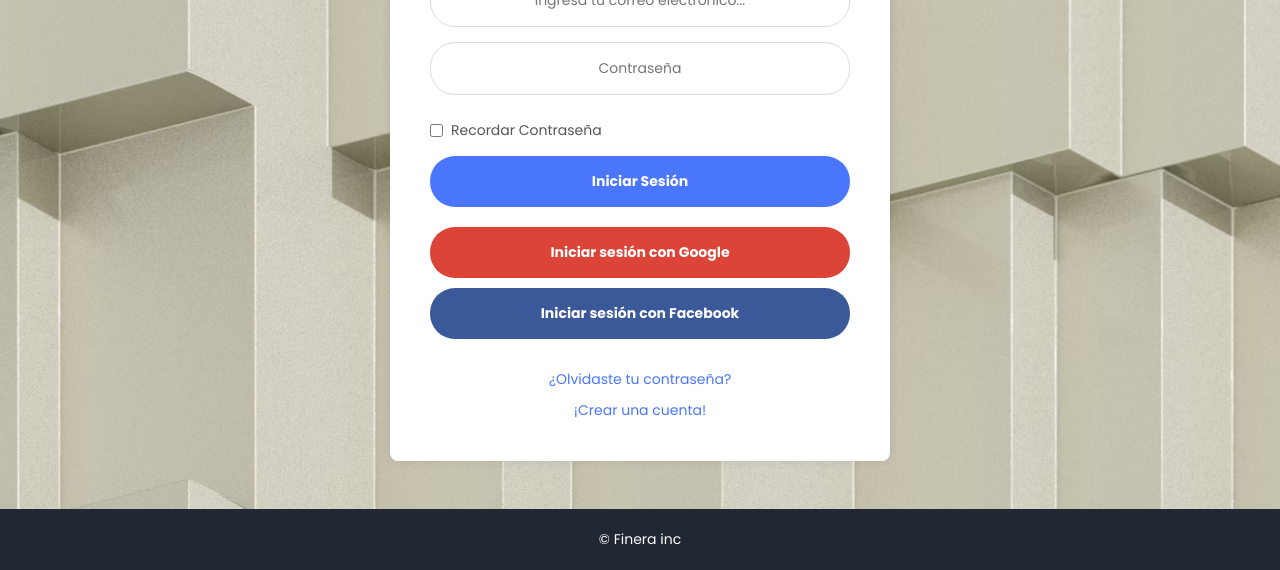
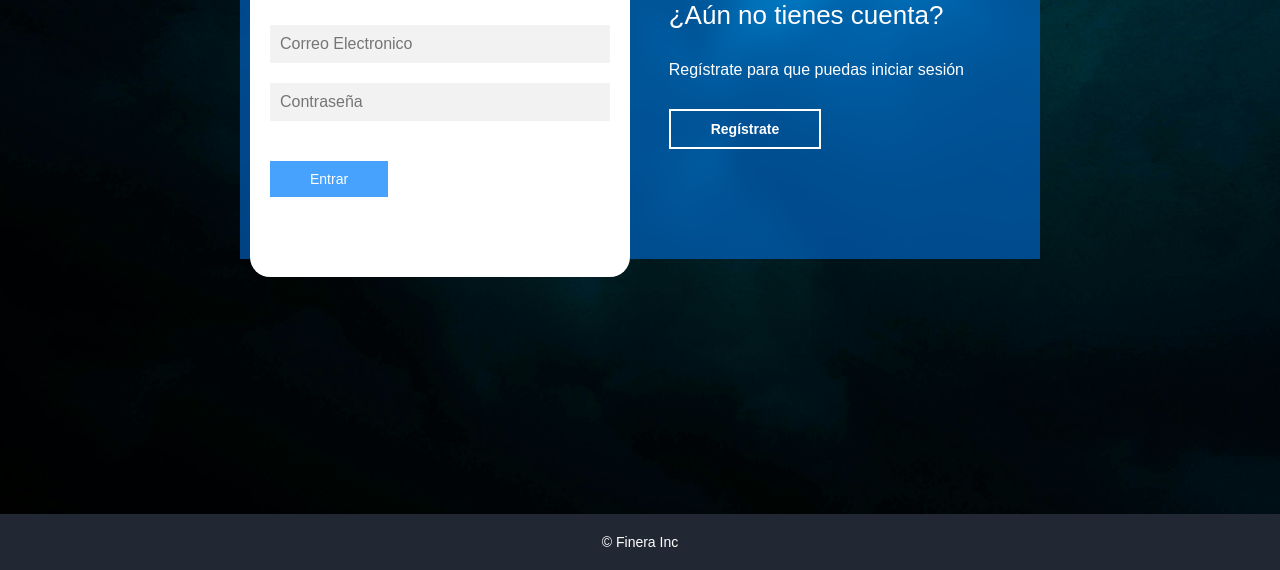
Before and after one commit to GAELALVVV/INTEGRADORA-1, a website: page log in.html in a window 1280 px wide. Shown: the part 230-800 px from the top of the page. Drawn offline with Linux system fonts and the light colour scheme.

Commit message:
Tercer commit

```diff
--- a/css/main.css
+++ b/css/main.css
@@ -1,10 +1,10 @@
 @import url("https://fonts.googleapis.com/css2?family=Poppins:wght@200;300;400;500;600;700;800;900&display=swap");
-* {
+*{
   margin: 0;
   padding: 0;
   box-sizing: border-box;
-  font-family: "Poppins", sans-serif;
   text-decoration: none;
+  font-family:  sans-serif;
 }
 
 /* Backgrounds */
@@ -109,7 +109,7 @@ nav a:hover{
   opacity: 1;
 }
 
-label{
+.header-label{
   font-size: 35px;
   cursor: pointer;
   color: #111;
@@ -211,118 +211,167 @@ footer{
   margin: 20px 30px;
 }
 
-.login-page {
-  background-image: url(../img/login.png);
+/* FORMULARIO LOGIN */
+
+
+.login{
+  background-image: url(../img/bg4.jpg);
   background-size: cover;
+  background-repeat: no-repeat;
   background-position: center;
-  background-repeat: no-repeat;
+  background-attachment: fixed;
+}
+
+.main_login{
+  width: 100%;
+  padding: 20px;
+  margin: auto;
+  margin-top: 100px;
+}
+
+.contenedor__todo{
+  width: 100%;
+  max-width: 800px;
+  margin: auto;
+  position: relative;
+}
+
+.caja__trasera{
+  width: 100%;
+  padding: 10px 20px;
   display: flex;
   justify-content: center;
-  align-items: center;
-  height: 100vh;
-  margin: 0;
+  backdrop-filter: blur(10px);
+  background-color: rgba(0, 128, 255, 0.5);
 }
 
-/* Centrado del formulario */
-.formulario {
-  display: flex;
-  justify-content: center;
-  align-items: center;
-  min-height: 100vh;
-  z-index: 1;
+.caja__trasera div{
+  margin: 100px 40px;
+  color: white;
+  transition: all 500ms;
 }
 
-.contenedor-login {
-  background-color: #fff;
-  padding: 40px;
-  border-radius: 8px;
-  box-shadow: 0 0 10px rgba(0, 0, 0, 0.1);
-  text-align: center;
-  width: 100%;
-  max-width: 500px;
+.caja__trasera div p,
+.caja__trasera div button
+{
+  margin-top: 30px;
 }
 
-.contenedor-login h2 {
-  font-size: 24px;
-  color: #333;
-  margin-bottom: 20px;
+.caja__trasera div h3{
+  font-weight: 400;
+  font-size: 26px;
 }
 
-.contenedor-login input[type="email"],
-.contenedor-login input[type="password"] {
+.caja__trasera button{
+  padding: 10px 40px;
+  border: 2px solid #fff;
+  background: transparent;
+  font-size: 14px;
+  font-weight: 600;
+  cursor: pointer;
+  color: white;
+  outline: none;
+  transition: all 300ms;
+}
+
+.caja__trasera button:hover{
+  background: #fff;
+  color: #46A2FD;
+
+}
+
+/* Formularios */
+.contenedor__login-register{
+  display: flex;
+  align-items: center;
   width: 100%;
-  padding: 15px;
-  margin-bottom: 15px;
-  border: 1px solid #ddd;
-  border-radius: 25px;
-  font-size: 14px;
+  max-width: 380px;
+  position: relative;
+  top: -185px;
+  left: 10px;
+
+  transition: left 500ms cubic-bezier(0.175, 0.885, 0.320, 1.275);
+}
+
+
+.contenedor__login-register form{
+  width: 100%;
+  padding: 80px 20px;
+  background: #fff;
+  position: absolute;
+  border-radius: 20px;
+}
+.contenedor__login-register form h2{
+  font-size: 30px;
   text-align: center;
+  margin-bottom: 20px;
+  color: #46A2FD;
+}
+
+.contenedor__login-register form input{
+  width: 100%;
+  margin-top: 20px;
+  padding: 10px;
+  border: none;
+  background: #F2F2F2;
+  font-size: 16px;
   outline: none;
 }
 
-.boton-login {
-  width: 100%;
-  padding: 15px;
-  background-color: #4a76fd;
-  color: #fff;
+.contenedor__login-register form button{
+  padding: 10px 40px;
+  margin-top: 40px;
   border: none;
-  border-radius: 25px;
   font-size: 14px;
-  font-weight: bold;
+  background: #46A2FD;
+  color: white;
   cursor: pointer;
-  margin-top: 15px;
+  outline: none;
+
 }
 
-.boton-login:hover {
-  background-color: #3b5ec8;
+.formulario__login{
+  opacity: 1;
+  display: block;
 }
 
-.botones-sociales {
-  margin-top: 20px;
+.formulario__register{
+  display: none;
 }
 
-.botones-sociales button {
-  width: 100%;
-  padding: 15px;
-  border: none;
-  border-radius: 25px;
-  font-size: 14px;
-  font-weight: bold;
-  cursor: pointer;
-  margin-bottom: 10px;
+/* Respomsive Design */
+@media screen and (max-width: 850px){
+
+  main{
+      margin-top: 50px;
   }
 
-.login-google { background-color: #db4437; color: #fff; }
-.login-facebook { background-color: #3b5998; color: #fff; }
-
-.recordarme {
-  display: flex;
-  align-items: center;
-  margin-top: 10px;
-  font-size: 14px;
-  color: #555;
+  .caja__trasera{
+      max-width: 350px;
+      height: 300px;
+      flex-direction: column;
+      margin: auto;
   }
 
-.recordarme input { margin-right: 8px; }
-
-.enlaces {
-  margin-top: 20px;
-  font-size: 14px;
+  .caja__trasera div{
+      margin: 0px;
+      position: absolute;
   }
 
-.enlaces a {
-  color: #4a76fd;
-  text-decoration: none;
-  display: block;
-  margin-top: 10px;
+  /* Formulario */
+  .contenedor__login-register{
+      top: -10px;
+      left: -5px;
+      margin: auto;
   }
 
-.enlaces a:hover {
-  text-decoration: underline;
+  .contenedor__login-register form{
+      position: relative;
+  }
 }
 
-/* Footer específico para la página de login */
-.login-page .footer1 {
+.footer_login{
+
   background-color: rgb(33, 39, 51);
   color: #fff;
   text-align: center;
@@ -332,4 +381,5 @@ footer{
   bottom: 0;
   left: 0;
   width: 100%;
+
 }
--- a/js/main.js
+++ b/js/main.js
@@ -1,3 +1,4 @@
+// Variable para almacenar el gráfico y evitar múltiples instancias
 // Variable para almacenar el gráfico y evitar múltiples instancias
 let presupuestoChart;
 
@@ -7,28 +8,23 @@ function calcularPresupuesto() {
     const ingresos = parseFloat(ingresosInput.value);
 
     if (!isNaN(ingresos) && ingresos > 0) {
-        // Calcular distribuciones de acuerdo a la regla 50/30/20
         const necesidades = ingresos * 0.5;
         const deseos = ingresos * 0.3;
         const ahorro = ingresos * 0.2;
 
-        // Mostrar resultados en el contenedor de resultado
         document.getElementById("resultado").innerHTML = `
             <p>Necesidades: $${necesidades.toFixed(2)}</p>
             <p>Deseos: $${deseos.toFixed(2)}</p>
             <p>Ahorro: $${ahorro.toFixed(2)}</p>
         `;
 
-        // Preparar los datos para el gráfico
         const data = [necesidades, deseos, ahorro];
         const labels = ["Necesidades", "Deseos", "Ahorro"];
 
-        // Destruir el gráfico anterior si existe, para evitar errores al crear un nuevo gráfico
         if (presupuestoChart) {
             presupuestoChart.destroy();
         }
 
-        // Crear el gráfico circular
         const ctx = document.getElementById("graficoPresupuesto").getContext("2d");
         presupuestoChart = new Chart(ctx, {
             type: 'pie',
@@ -36,8 +32,8 @@ function calcularPresupuesto() {
                 labels: labels,
                 datasets: [{
                     data: data,
-                    backgroundColor: ['#FF6384', '#36A2EB', '#FFCE56'], // Colores para cada sección
-                    borderColor: '#ffffff', // Borde blanco entre las secciones
+                    backgroundColor: ['#FF6384', '#36A2EB', '#FFCE56'],
+                    borderColor: '#ffffff',
                     borderWidth: 2
                 }]
             },
@@ -47,17 +43,13 @@ function calcularPresupuesto() {
                     legend: {
                         position: 'top',
                         labels: {
-                            font: {
-                                size: 16 // Tamaño de fuente para la leyenda
-                            }
+                            font: { size: 16 }
                         }
                     },
                     title: {
                         display: true,
                         text: 'Distribución del Presupuesto (50/30/20)',
-                        font: {
-                            size: 18
-                        }
+                        font: { size: 18 }
                     },
                     tooltip: {
                         callbacks: {
@@ -76,35 +68,65 @@ function calcularPresupuesto() {
         ingresosInput.focus();
     }
 }
-document.getElementById("loginForm").addEventListener("submit", function(event) {
-    event.preventDefault(); // Evitar el envío del formulario
 
-    const username = document.getElementById("username").value;
-    const password = document.getElementById("password").value;
+document.getElementById("btn__registrarse").addEventListener("click", register)
+document.getElementById("btn__iniciar-sesion").addEventListener("click", iniciarSesion)
+window.addEventListener("resize", anchoPagina)
 
-    // Credenciales de ejemplo (en una aplicación real, estas deben verificarse en un servidor)
-    const validUsername = "usuario";
-    const validPassword = "contraseña123";
+// Declaracion variables
+var contenedor_login_register = document.querySelector(".contenedor__login-register");
+var formulario_login = document.querySelector(".formulario__login");
+var formulario_register = document.querySelector(".formulario__register");
+var caja_trasera_login = document.querySelector(".caja__trasera-login");
+var caja_trasera_register = document.querySelector(".caja__trasera-register");
 
-    if (username === validUsername && password === validPassword) {
-        alert("Login exitoso");
-        document.getElementById("message").textContent = ""; // Limpiar mensaje de error
-        // Redirigir o realizar alguna acción adicional aquí
-    } else {
-        document.getElementById("message").textContent = "Usuario o contraseña incorrectos";
+function anchoPagina(){
+    if(window.innerWidth >850){
+        caja_trasera_login.style.display = "block";
+        caja_trasera_register.style.display = "block";
+    }else{
+        caja_trasera_register.style.display = "block";
+        caja_trasera_register.style.opacity = "1";
+        caja_trasera_login.style.display = "none";
+        formulario_login.style.display = "block";
+        formulario_register.style.display = "none";
+        contenedor_login_register.style.left = "0px";
     }
-});
+}
 
-// Seleccionar elementos
-const header = document.getElementById("header");
-const footer = document.getElementById("footer");
-const loginButton = document.querySelector("header a[href='#']"); // Selector del botón "Log In"
+function iniciarSesion(){
+    if(window.innerWidth > 850){
+        formulario_register.style.display = "none";
+        contenedor_login_register.style.left = "10px";
+        formulario_login.style.display = "block";
+        caja_trasera_register.style.opacity = "1";
+        caja_trasera_login.style.opacity = "0";
+    } else{
+        formulario_register.style.display = "none";
+        contenedor_login_register.style.left = "0px";
+        formulario_login.style.display = "block";
+        caja_trasera_register.style.display = "block";
+        caja_trasera_login.style.display = "none";
+    }
 
-// Agregar evento para ocultar el header y ajustar el footer al hacer clic en "Log In"
-loginButton.addEventListener("click", function(event) {
-    event.preventDefault(); // Evita la recarga de la página
-    header.style.display = "none"; // Oculta el header
-    footer.style.position = "fixed"; // Fija el footer al final del viewport
-    footer.style.bottom = "0";
-    footer.style.width = "100%";
-});
+
+}
+
+function register(){
+    if(window.innerWidth > 850){
+        formulario_register.style.display = "block";
+        contenedor_login_register.style.left = "410px";
+        formulario_login.style.display = "none";
+        caja_trasera_register.style.opacity = "0";
+        caja_trasera_login.style.opacity = "1";
+    } else{
+        formulario_register.style.display = "block";
+        contenedor_login_register.style.left = "0px";
+        formulario_login.style.display = "none";
+        caja_trasera_register.style.display = "none";
+        caja_trasera_login.style.display = "block";
+        caja_trasera_login.style.opacity = "1";
+    }
+
+
+}
--- a/log in.html
+++ b/log in.html
@@ -7,44 +7,66 @@
     <link rel="stylesheet" href="./css/main.css">
     <link rel="shortcut icon" href="./img/favicon.png">
 </head>
-<body class="login-page">
-    <!-- Barra de navegación -->
-    <header id="header">
-        <!-- Contenido del header si es necesario -->
-    </header>
+<body class = "login">
 
-    <main class="formulario">
-        <!-- Contenedor del formulario de inicio de sesión -->
-        <div class="contenedor-login">
-            <h2>¡Bienvenido!</h2>
-            <form id="formularioLogin">
-                <input type="email" id="correo" name="correo" placeholder="Ingresa tu correo electrónico..." required>
-                <input type="password" id="contrasena" name="contrasena" placeholder="Contraseña" required>
+    <main class = "main_login">
 
-                <div class="recordarme">
-                    <input type="checkbox" id="recordar" name="recordar">
-                    <label1 for="recordar">Recordar Contraseña</label1>
+        <div class= "contenedor__todo">
+
+            <div class="caja__trasera">
+
+                <div class = "caja__trasera-login">
+                    <h3>¿Ya tienes una cuenta?</h3>
+                    <p>Inicia sesión para entrar en la página</p>
+                    <button id="btn__iniciar-sesion">Iniciar Sesión</button>
                 </div>
 
-                <button type="submit" class="boton-login">Iniciar Sesión</button>
-
-                <div class="botones-sociales">
-                    <button type="button" class="login-google">Iniciar sesión con Google</button>
-                    <button type="button" class="login-facebook">Iniciar sesión con Facebook</button>
+                <div class = "caja__trasera-register">
+                    <h3>¿Aún no tienes cuenta?</h3>
+                    <p>Regístrate para que puedas iniciar sesión</p>
+                    <button id="btn__registrarse">Regístrate</button>
                 </div>
 
-                <div class="enlaces">
-                    <a href="#">¿Olvidaste tu contraseña?</a>
-                    <a href="#">¡Crear una cuenta!</a>
-                </div>
-            </form>
+            </div>
+
+            <!--Formulario de login y registro -->
+            <div class="contenedor__login-register">
+
+                <!-- Login -->
+                <form action="" class="formulario__login">
+
+                    <h2>Iniciar Sesión</h2>
+                    <input type="text" placeholder="Correo Electronico">
+                    <input type="password" placeholder="Contraseña">
+                    <button>Entrar</button>
+
+                </form>
+
+                <!-- Registro -->
+                <form action="" class="formulario__register">
+
+                    <h2>Regístrarse</h2>
+                    <input type="text" placeholder="Nombre Completo">
+                    <input type="text" placeholder="Correo Electronico">
+                    <input type="text" placeholder="Usuario">
+                    <input type="password" placeholder="Contraseña">
+                    <button>Regístrarse</button>
+
+                </form>
+
+            </div>
+
         </div>
+
     </main>
 
-    <footer class="footer1">
-        <div class="trademk"><p>&copy; Finera inc</p></div>
-    </footer>
+    <script src="/js/main.js"></script>
 
-    <script src="./js/main.js"></script>
+    <footer class="footer_login">
+
+        <p>&copy; Finera Inc</p>
+
+      </footer>
+
 </body>
 </html>
--- a/package.json
+++ b/package.json
@@ -15,6 +15,7 @@
   "license": "ISC",
   "dependencies": {
     "body-parser": "^1.20.3",
+    "cors": "^2.8.5",
     "express": "^4.21.1",
     "mysql2": "^3.11.4"
   },
```
Also changed, not shown: about us.html (+2 -1 lines), blog.html (+2 -1 lines), contacto.html (+2 -1 lines), index.html (+1 -1 lines), servicios.html (+2 -1 lines), img/bg4.jpg (added), 1 other file. Lines whose indentation alone changed are shown as unchanged.
